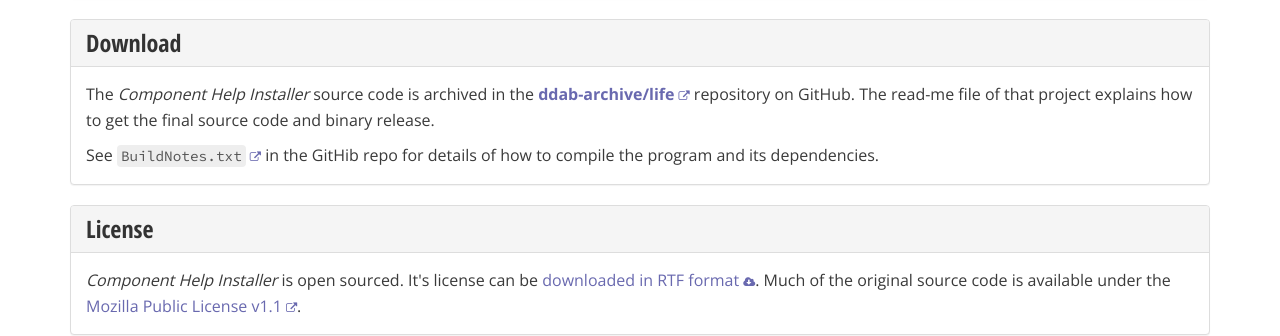
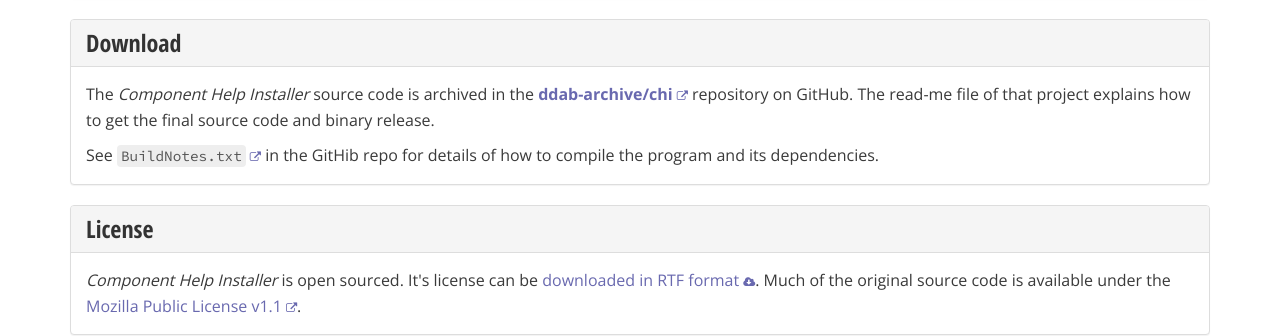
Before and after one commit to delphidabbler/delphidabbler.github.io, a Jekyll site: the page built from _software/chi.html, in a window 1280 px wide. Shown: the part 1686-2022 px from the top of the page. Built offline with Jekyll 4.4.1, drawn with Linux system fonts in a browser that asks for light colours.

Commit message:
Fix repo link on CHI page

```diff
--- a/_software/chi.html
+++ b/_software/chi.html
@@ -98,7 +98,7 @@ redirect_from:
   </div>
 	<div class="panel-body">
 		<p>
-			The <em>Component Help Installer</em> source code is archived in the <a href="https://github.com/ddab-archive/life"><strong>ddab-archive/life</strong></a> repository on GitHub. The read-me file of that project explains how to get the final source code and binary release.
+			The <em>Component Help Installer</em> source code is archived in the <a href="https://github.com/ddab-archive/chi"><strong>ddab-archive/chi</strong></a> repository on GitHub. The read-me file of that project explains how to get the final source code and binary release.
 		</p>
 		<p>
 			See <a href="https://raw.githubusercontent.com/ddab-archive/chi/main/Docs/BuildNotes.txt"><code>BuildNotes.txt</code></a> in the GitHib repo for details of how to compile the program and its dependencies.
```
